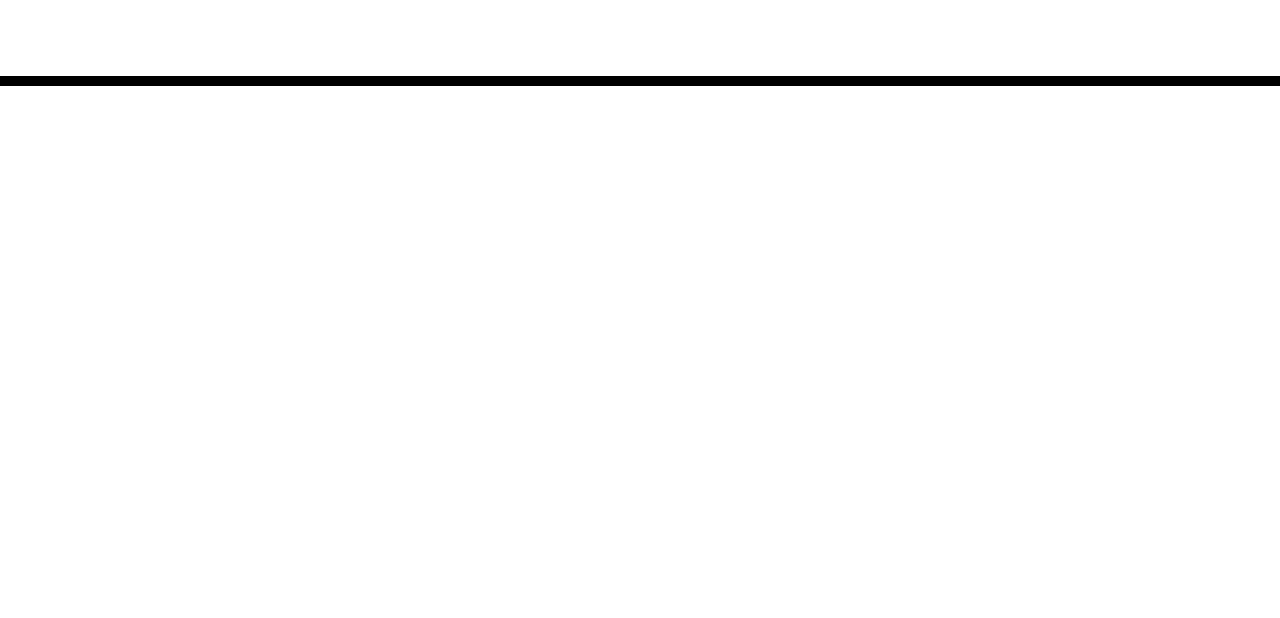
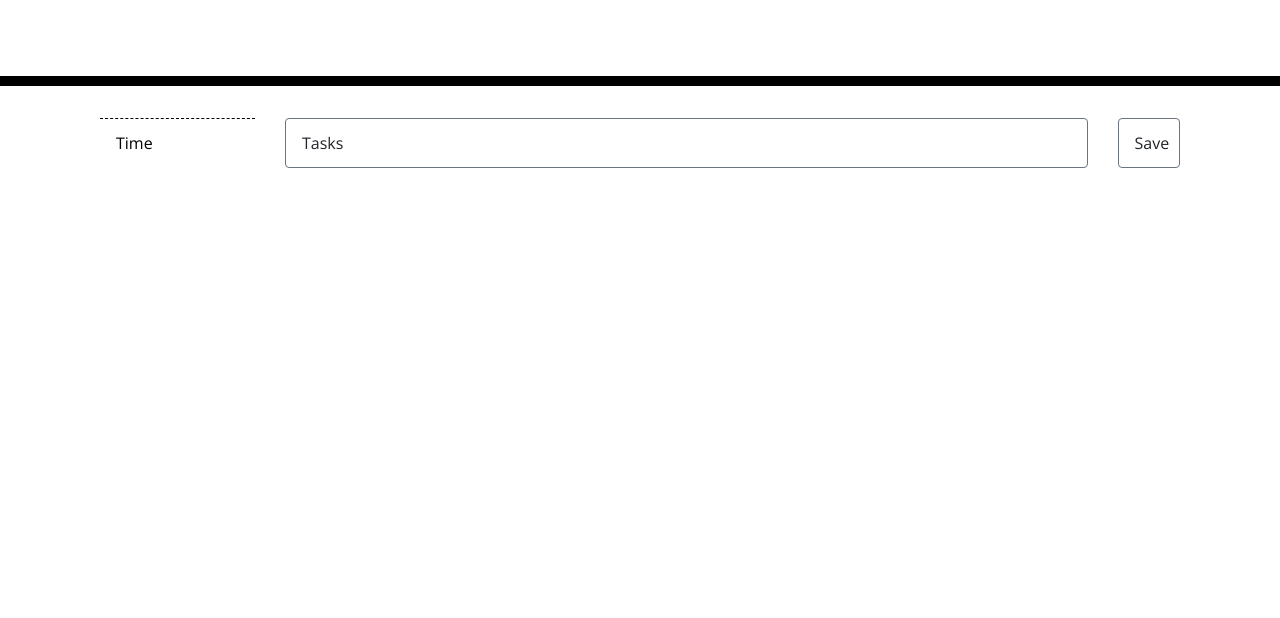
Before and after one commit to jcgcristel/work-day-scheduler, a plain HTML site: page index.html in a window 1280 px wide. Shown: the part 182-800 px from the top of the page. Drawn offline with nearby package versions, Linux system fonts and the light colour scheme; files that its build step writes are made by us from their sources.

Commit message:
added columns for schedule

```diff
--- a/index.html
+++ b/index.html
@@ -18,7 +18,7 @@
       href="https://fonts.googleapis.com/css?family=Open+Sans&display=swap"
       rel="stylesheet"
     />
-    <link rel="stylesheet" href="style.css" />
+    <link rel="stylesheet" href="./assets/css/style.css" />
     <title>Work Day Scheduler</title>
   </head>
 
@@ -28,11 +28,27 @@
       <p class="lead">A simple calendar app for scheduling your work day</p>
       <p id="currentDay" class="lead"></p>
     </header>
-    <div class="container">
+    <div class="container d-flex">
       <!-- Timeblocks go here -->
+      <!-- hours -->
+      <div class="col-2">
+        <div class="hour p-3 text-align-right">Time</div>
+      </div>
+
+      <!-- tasks -->
+      <div class="col-9">
+        <div class="p-3 rounded border border-secondary">Tasks</div>
+      </div>
+
+      <!-- save -->
+      <div class="col-1">
+        <div class="p-3 rounded border border-secondary">Save</div>
+      </div>
     </div>
 
+    <script src="./assets/js/script.js"></script>
     <script src="https://code.jquery.com/jquery-3.4.1.min.js"></script>
     <script src="https://cdnjs.cloudflare.com/ajax/libs/moment.js/2.24.0/moment.min.js"></script>
+    <script src="https://moment.github.io/luxon/global/luxon.js"></script>
   </body>
 </html>
```
Also changed, not shown: 1 other file.
